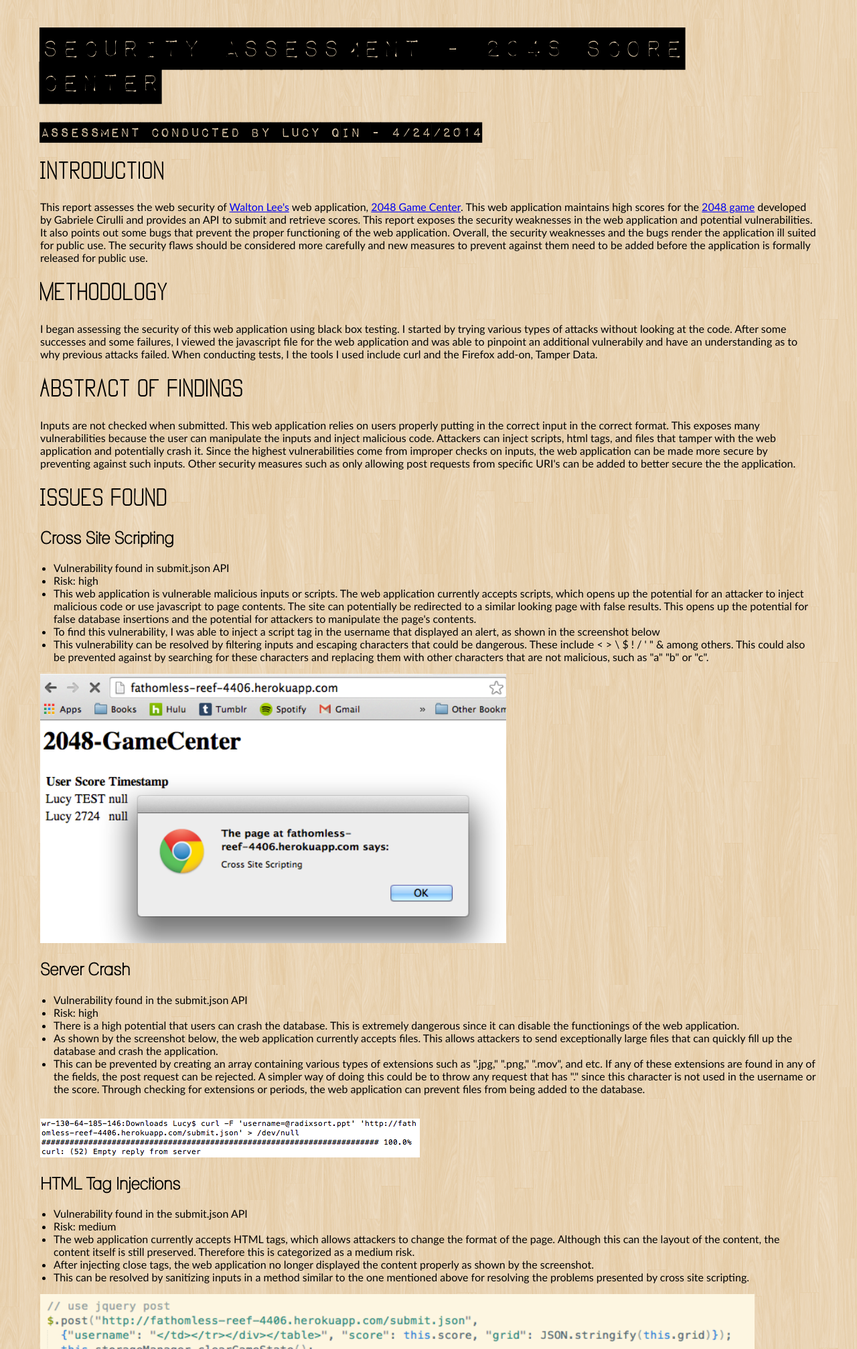
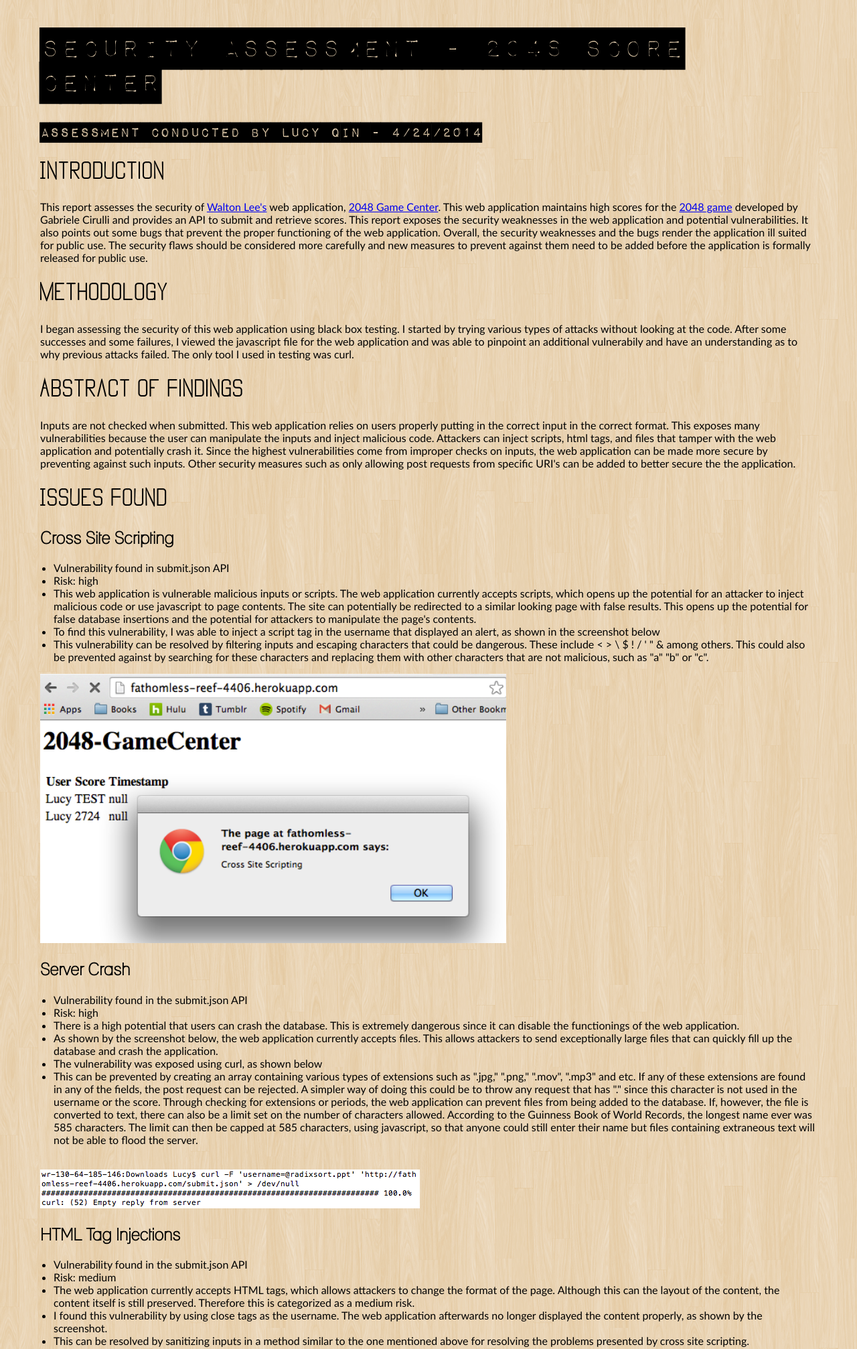
Before and after one commit to lucyq/COMP20-Web-Development, a plain HTML site: page security/index.html in a window 1280 px wide. Shown: the top 2014 px of the page at 67% size. Drawn offline with Linux system fonts and the light colour scheme.

Commit message:
edited report

```diff
--- a/security/index.html
+++ b/security/index.html
@@ -37,12 +37,12 @@
 
 	<div>
 		<h1>Introduction</h1>
-		This report assesses the web security of <a href="http://walton1337.github.io/">Walton Lee's</a> web application, <a href="http://fathomless-reef-4406.herokuapp.com/">2048 Game Center</a>. This web application maintains high scores for the <a href="http://gabrielecirulli.github.io/2048/">2048 game</a> developed by Gabriele Cirulli and provides an API to submit and retrieve scores. This report exposes the security weaknesses in the web application and potential vulnerabilities. It also points out some bugs that prevent the proper functioning of the web application. Overall, the security weaknesses and the bugs render the application ill suited for public use. The security flaws should be considered more carefully and new measures to prevent against them need to be added before the application is formally released for public use.
+		This report assesses the security of <a href="http://walton1337.github.io/">Walton Lee's</a> web application, <a href="http://fathomless-reef-4406.herokuapp.com/">2048 Game Center</a>. This web application maintains high scores for the <a href="http://gabrielecirulli.github.io/2048/">2048 game</a> developed by Gabriele Cirulli and provides an API to submit and retrieve scores. This report exposes the security weaknesses in the web application and potential vulnerabilities. It also points out some bugs that prevent the proper functioning of the web application. Overall, the security weaknesses and the bugs render the application ill suited for public use. The security flaws should be considered more carefully and new measures to prevent against them need to be added before the application is formally released for public use.
 	</div>
 
 	<div>
 		<h1>Methodology</h1>
-		I began assessing the security of this web application using black box testing. I started by trying various types of attacks without looking at the code. After some successes and some failures, I viewed the javascript file for the web application and was able to pinpoint an additional vulnerabily and have an understanding as to why previous attacks failed. When conducting tests, I the tools I used include curl and the Firefox add-on, Tamper Data.
+		I began assessing the security of this web application using black box testing. I started by trying various types of attacks without looking at the code. After some successes and some failures, I viewed the javascript file for the web application and was able to pinpoint an additional vulnerabily and have an understanding as to why previous attacks failed. The only tool I used in testing was curl.
 
 	<div>
 		<h1>Abstract of Findings</h1>
@@ -67,7 +67,8 @@
 			<li>Risk: high</li>
 			<li>There is a high potential that users can crash the database. This is extremely dangerous since it can disable the functionings of the web application.</li>
 			<li>As shown by the screenshot below, the web application currently accepts files. This allows attackers to send exceptionally large files that can quickly fill up the database and crash the application.</li>
-			<li>This can be prevented by creating an array containing various types of extensions such as ".jpg," ".png," ".mov", and etc. If any of these extensions are found in any of the fields, the post request can be rejected. A simpler way of doing this could be to throw any request that has "." since this character is not used in the username or the score. Through checking for extensions or periods, the web application can prevent files from being added to the database.</li>
+			<li>The vulnerability was exposed using curl, as shown below</li>
+			<li>This can be prevented by creating an array containing various types of extensions such as ".jpg," ".png," ".mov", ".mp3" and etc. If any of these extensions are found in any of the fields, the post request can be rejected. A simpler way of doing this could be to throw any request that has "." since this character is not used in the username or the score. Through checking for extensions or periods, the web application can prevent files from being added to the database. If, however, the file is converted to text, there can also be a limit set on the number of characters allowed. According to the Guinness Book of World Records, the longest name ever was 585 characters. The limit can then be capped at 585 characters, using javascript, so that anyone could still enter their name but files containing extraneous text will not be able to flood the server.</li>
 		</ul>
 		<br>
 		<img id="screenshot" src="servercrash.png" alt="screenshot of server crash"></img>
@@ -77,7 +78,7 @@
 			<li>Vulnerability found in the submit.json API</li>
 			<li>Risk: medium</li>
 			<li>The web application currently accepts HTML tags, which allows attackers to change the format of the page. Although this can the layout of the content, the content itself is still preserved. Therefore this is categorized as a medium risk.</li>
-			<li> After injecting close tags, the web application no longer displayed the content properly as shown by the screenshot.</li>
+			<li>I found this vulnerability by using close tags as the username. The web application afterwards no longer displayed the content properly, as shown by the screenshot.</li>
 			<li>This can be resolved by sanitizing inputs in a method similar to the one mentioned above for resolving the problems presented by cross site scripting.</li>
 		</ul>
 		<img id="htmlinjection2" src="html2.png" alt="screen shot of sublime text code"></img>
@@ -100,7 +101,7 @@
 
 	<div>
 		<h1>Conclusion</h1>
-		The issues found in this web application prevent the site from functioning properly. By following the recommendations made by this report, some of the major security risks currently present can be greatly reduced. This, however, does not fully defend the web application from all attacks. A more comprehensive evaluation can be conducted but at additional costs.
+		The issues found in this web application prevent the site from functioning properly. By following the recommendations made by this report, some of the major security risks currently present can be eliminated. This, however, does not 100% defend the web application from all attacks since there may be new innovative methods that attackers can use to break the web application. To further protect the web application, it is necessary to keep up to date on the various methods that attackers are using and modify the web application to limit vulnerabilities.
 	</div>
 
 
```
